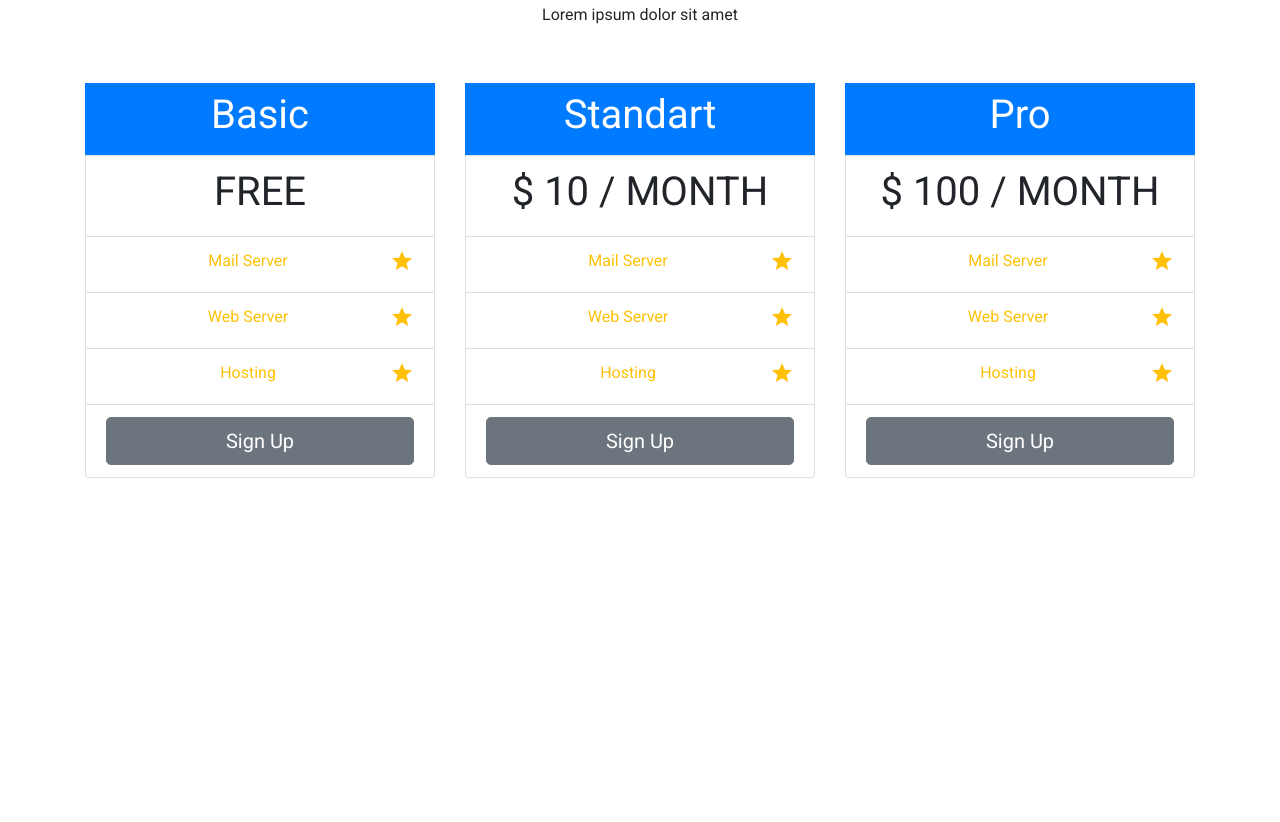
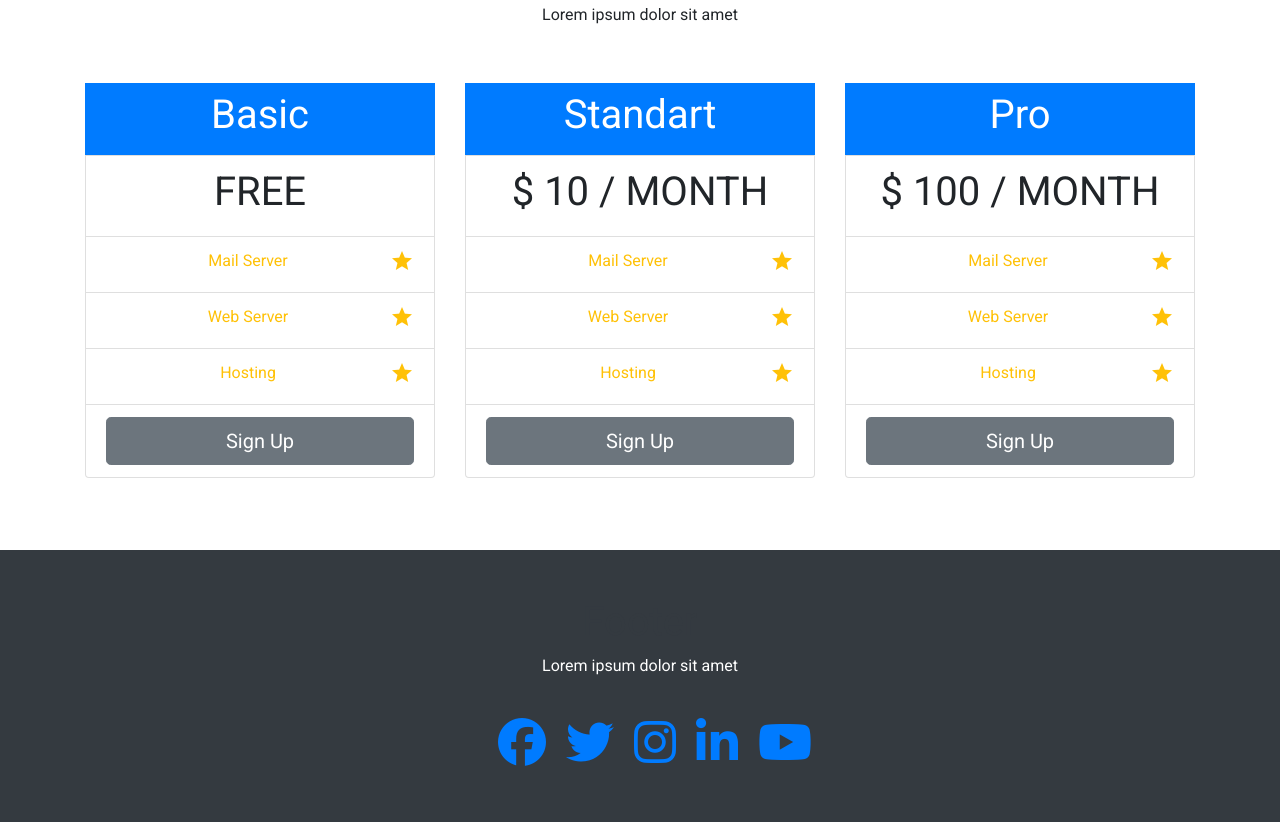
Before and after one commit to Jarek1983/Portfolio, a plain HTML site: page index.html in a window 1280 px wide. Shown: the part 4509-5331 px from the top of the page. Before the commit the page ends 5059 px from the top, so only its background shows below. Drawn offline with nearby package versions, Linux system fonts and the light colour scheme.

Commit message:
Create footer

```diff
--- a/index.html
+++ b/index.html
@@ -391,7 +391,29 @@
           </div>
         </div>
       </div>
+    </section>
 
+    <section id="footer" class="bg-dark p-5">
+      <div class="container">
+
+        <div class="row">
+          <div class="col-12 text-center mb-3">
+            <h1 class="text-dark">Footer</h1>
+            <p class="text-white">Lorem ipsum dolor sit amet</p>
+          </div>
+        </div>
+        <div class="row">
+          <div class="col-12 text-center">
+            <a href="#" class="btn"></a>
+              <i class="fa fa-facebook fa-3x text-primary m-2" aria-hidden="true"></i>
+              <i class="fa fa-twitter fa-3x text-primary m-2" aria-hidden="true"></i>
+              <i class="fa fa-instagram fa-3x text-primary m-2" aria-hidden="true"></i>
+              <i class="fa fa-linkedin fa-3x text-primary m-2" aria-hidden="true"></i>
+              <i class="fa fa-youtube fa-3x text-primary m-2" aria-hidden="true"></i>
+          </div>
+
+        </div>
+      </div>
     </section>
 
 
```
